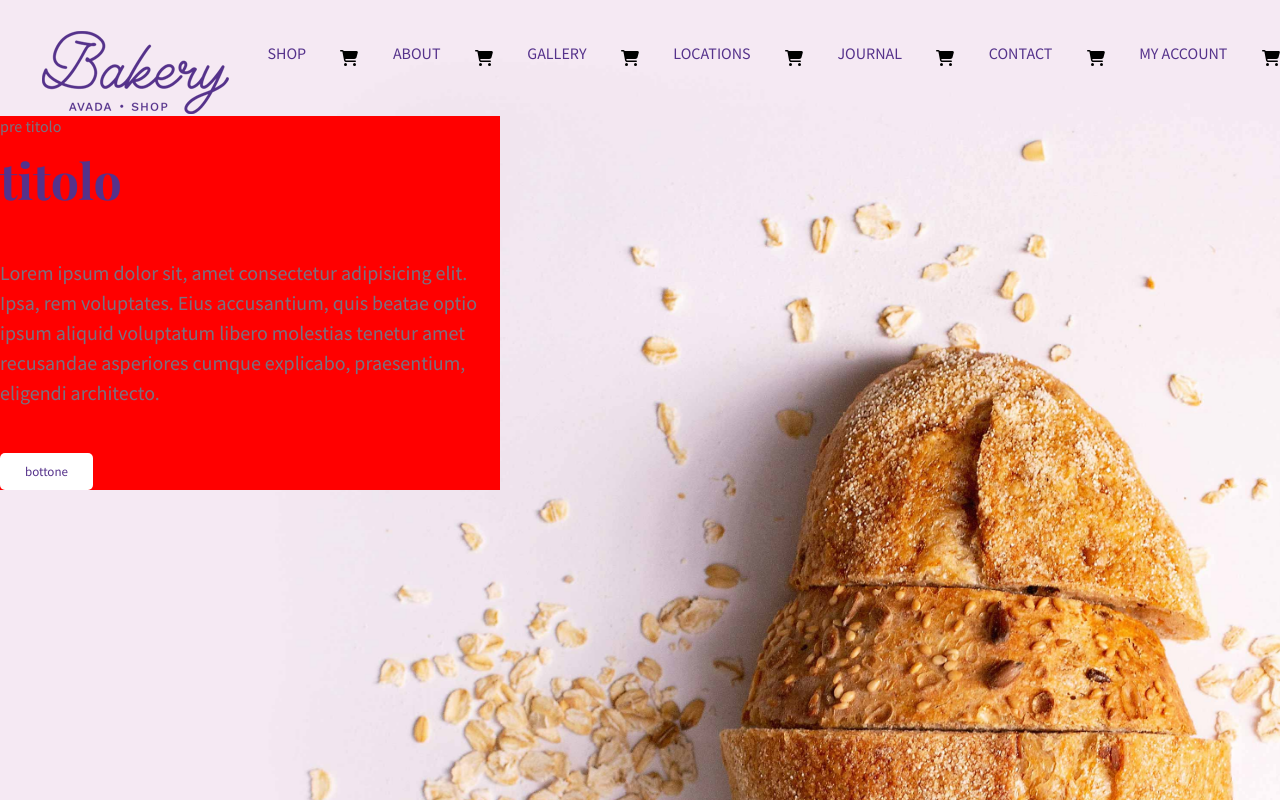
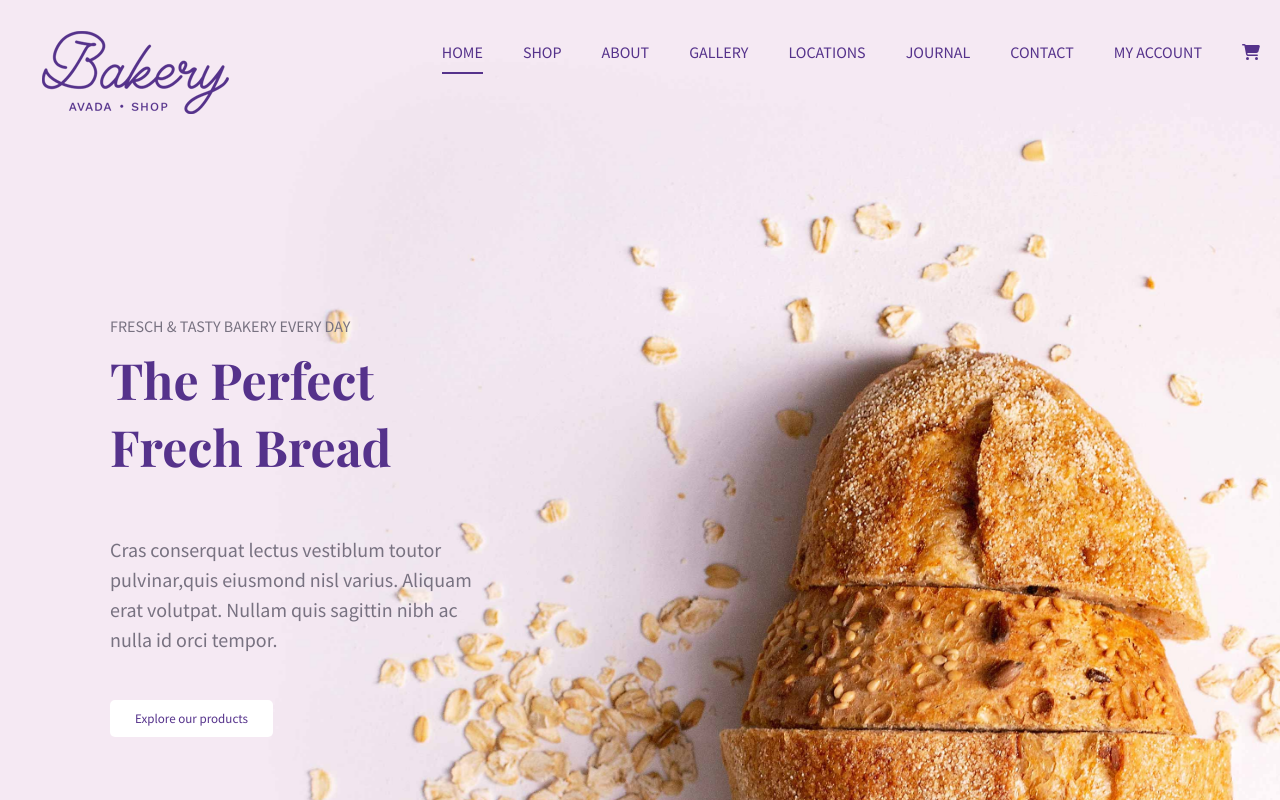
Before and after one commit to Spong3ibob/proj-html-vuejs, a Vue app in the folder my-vue-app/: page / in a window 1280 px wide. Shown: the top 800 px of the page. Built offline with nearby package versions, Linux system fonts and the light colour scheme.

Commit message:
sistemato problemi

```diff
--- a/my-vue-app/src/Partial/button.scss
+++ b/my-vue-app/src/Partial/button.scss
@@ -1,4 +1,4 @@
-.primary-button{
+.primaryButton{
     background-color: var(--botton-primary);
     border: none;
     color: var(--button-secondary);
@@ -6,11 +6,11 @@
     border-radius: 5px;
     font-size: 13px;
 }
-.primary-button:hover{
+.primaryButton:hover{
     color: var(--botton-primary) ;
     background-color: var(--button-secondary);
 }
-.secondary-button{
+.secondaryButton{
     background-color: var(--button-secondary);
     border: none;
     color: var(--botton-primary);
@@ -18,7 +18,7 @@
     border-radius: 5px;
     font-size: 13px;
 }
-.secondary-button:hover{
+.secondaryButton:hover{
     color: var(--botton-secondary) ;
     background-color: var(--button-secondary-hover);
 }
--- a/my-vue-app/src/Partial/typography.scss
+++ b/my-vue-app/src/Partial/typography.scss
@@ -13,7 +13,7 @@ p{
     color: var(--text-secondary-color);
 }
 h2{
-    font-size: 50px;
+    font-size: 30px;
     padding-top: 10px;
     color: var(--text-primary-color);
 }
--- a/my-vue-app/src/components/AppEvents.vue
+++ b/my-vue-app/src/components/AppEvents.vue
@@ -12,7 +12,7 @@ export default {
 
 <template>
     <section class="section-events">
-        <span>CORPORATE & WEDDINGs</span>
+        <span>CORPORATE & WEDDINGS</span>
         <h2>Baking Special Moments</h2>
         <img src="../assets/corporate-bg.jpg" alt="">
         <img src="../assets/wedding-bg.jpg" alt="">
--- a/my-vue-app/src/components/AppHeader.vue
+++ b/my-vue-app/src/components/AppHeader.vue
@@ -6,25 +6,52 @@ export default {
     data () {
         return {
             navheaders:[
-                // link={
-                //     name:'HOME',
-                //     val:true,
-                // },
-                'SHOP',
-                'ABOUT',
-                'GALLERY',
-                'LOCATIONS',
-                'JOURNAL',
-                'CONTACT',
-                'MY ACCOUNT',
+                {
+                    name:'HOME',
+                    val:true,
+                },
+                {
+                    name:'SHOP',
+                    val:false,
+                },
+                {
+                    name:'ABOUT',
+                    val:false,
+                },
+                {
+                    name:'GALLERY',
+                    val:false,
+                },
+                {
+                    name:'LOCATIONS',
+                    val:false,
+                },
+                {
+                    name:'JOURNAL',
+                    val:false,
+                },
+                {
+                    name:'CONTACT',
+                    val:false,
+                },
+                {
+                    name:'MY ACCOUNT',
+                    val:false,
+
+                },
             ],
-            // textheaders:[
-            //     pretitle = 'FRESCH & TASTY BAKERY EVERY DAY',
-            //     title = 'The Perfect Frech Bread',
-            //     content = 'Cras conserquat lectus vestiblum toutor pulvinar,quis eiusmond nisl varius. Aliquam erat volutpat. Nullam quis sagittin nibh ac nulla id orci tempor.',
-            //     button = 'Explore our products',
-            // ]
+            textheaders:[
+                {
+                pretitle : 'FRESCH & TASTY BAKERY EVERY DAY',
+                title : 'The Perfect Frech Bread',
+                content : 'Cras conserquat lectus vestiblum toutor pulvinar,quis eiusmond nisl varius. Aliquam erat volutpat. Nullam quis sagittin nibh ac nulla id orci tempor.',
+                button : 'Explore our products',
+                primary:true,
+                secondary:false,
+                },
+            ]
         }
+
     },
  components: {
     AppNav,
@@ -37,13 +64,20 @@ export default {
     <header>
         <div class="container-nav">
             <img src="../assets/avada-bakery-logo.png" alt="">
-            <AppNav
-            v-for="navheader in navheaders"
-            :nav="navheader"
-            />
+            <ul>
+                <AppNav
+                v-for="navheader in navheaders"
+                :nav="navheader"
+                />
+                <li><font-awesome-icon icon="fa-solid fa-cart-shopping"/></li>
+            </ul>
+
         </div>
 
-        <AppText/>
+        <AppText
+        v-for="textheader in textheaders"
+        :text="textheader"
+        />
     </header>
 
 </template>
@@ -60,5 +94,7 @@ img{
 }
 .container-text{
     width: 500px;
+    padding-top: 200px;
+    padding-left: 110px;
 }
 </style>
--- a/my-vue-app/src/components/AppNav.vue
+++ b/my-vue-app/src/components/AppNav.vue
@@ -12,10 +12,9 @@ export default {
 </script>
 
 <template>
-    <ul>
-        <li :class="active == true">{{ nav }}</li>
-    </ul>
-    <font-awesome-icon icon="fa-solid fa-cart-shopping"/>
+
+        <li :class="{active: nav.val}">{{ nav.name }}</li>
+
 </template>
 
 <style lang="scss">
--- a/my-vue-app/src/components/AppProducts.vue
+++ b/my-vue-app/src/components/AppProducts.vue
@@ -4,7 +4,15 @@ import AppText from './AppText.vue'
 export default {
   data() {
     return {
-
+      textproducts:[
+        {
+            pretitle : 'OUR PRODUCTS',
+            descrition : 'All our delectable pastries are backed fresh in our kitchen very morning, and are made whit all-natural, all organic ingredients.',
+            button : 'Start Shopping',
+            primary:false,
+            secondary:true,
+        },
+      ]
     }
   },
   components: {
@@ -15,7 +23,10 @@ export default {
 
 <template>
   <section class="section-products">
-    <AppText/>
+    <AppText
+    v-for="textproduct in textproducts"
+    :text="textproduct"
+    />
     <div class="carosel">
       <img src="../assets/choco-chip-cookies.jpg" alt="">
       <img src="../assets/strawberry-jam-cookies.jpg" alt="">
--- a/my-vue-app/src/components/AppText.vue
+++ b/my-vue-app/src/components/AppText.vue
@@ -5,28 +5,25 @@ export default {
 
         }
     },
-    // props: {
-    //     text:Object,
-    // }
+    props: {
+        text:Object,
+    }
 }
 </script>
 
 <template>
     <div class="container-text">
-        <!-- <span>{{ text.pretitle }}</span>
-        <h2>{{ text.title }}</h2>
-        <button>{{ text.button }}</button> -->
-        <span>pre titolo</span>
-        <h1>titolo</h1>
-        <p>Lorem ipsum dolor sit, amet consectetur adipisicing elit. Ipsa, rem voluptates. Eius accusantium, quis beatae optio ipsum aliquid voluptatum libero molestias tenetur amet recusandae asperiores cumque explicabo, praesentium, eligendi architecto.</p>
-        <button class="primary-button">bottone</button>
+        <span>{{ text.pretitle }}</span>
+        <h1>{{ text.title }}</h1>
+        <h2>{{ text.descrition }}</h2>
+        <p>{{ text.content }}</p>
+        <button :class="{primaryButton: text.primary, secondaryButton: text.secondary}">{{ text.button }}</button>
+        <!-- <button :class="{}">{{ text.button }}</button> -->
     </div>
 
 </template>
 
 <style lang="scss">
-.container-text{
-    background-color: red;
-}
+
 
 </style>
```
Also changed, not shown: my-vue-app/src/components/AppShop.vue (added, +35 -0 lines).
